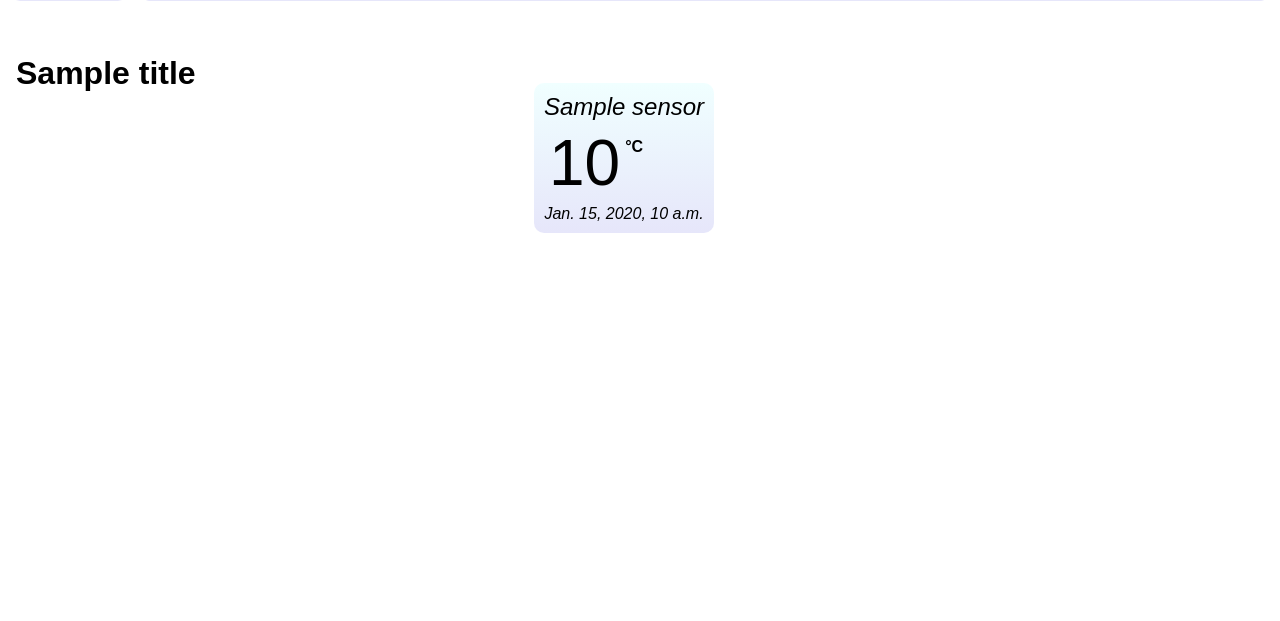
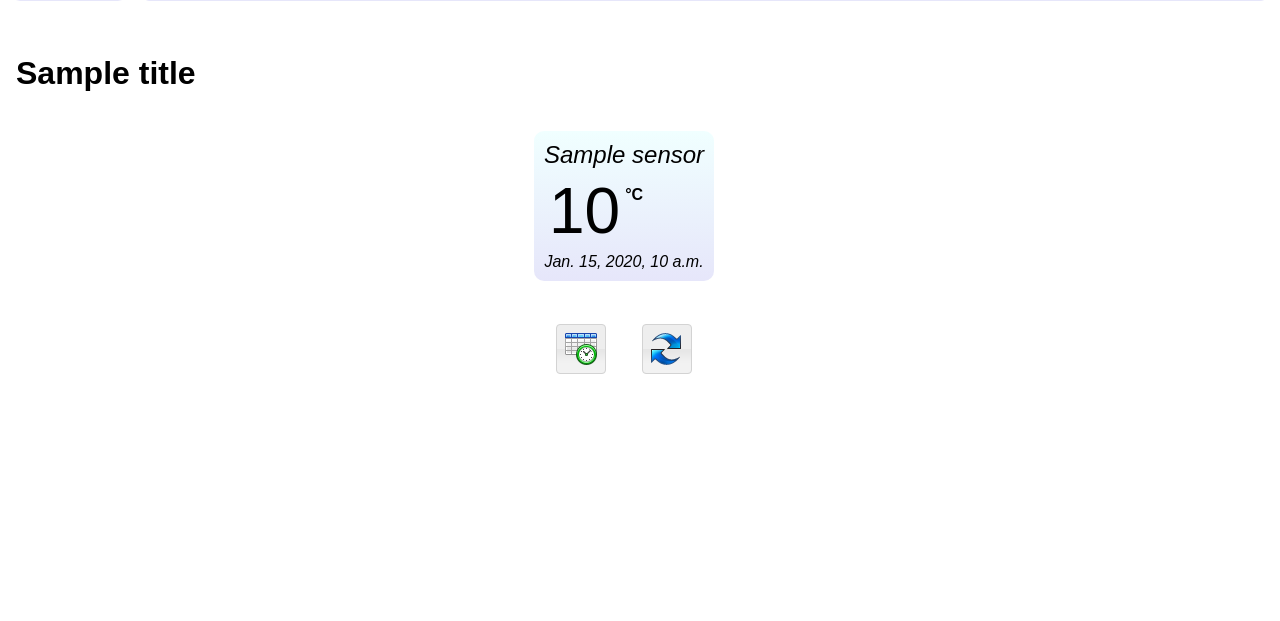
Before and after one commit to Remsouf/meta-remidomo, a Django app: template recipes-web/files/remidomo/chauffage/templates/status.html in a window 1280 px wide. Shown: the part 119-740 px from the top of the page. Run offline with Django 3.2, Linux system fonts and the light colour scheme; the template is opened without the code that fills it: most values are stand-ins (such as "Sample title", 1, 10 or a date in 2020); parts of the project's set-up code (start-up, migrations or seed data) failed here and were passed over; some libraries are stand-ins or nearby versions.

Commit message:
Ajout de boutons 'programmer' et 'refresh' sur la vue Statut

```diff
--- a/recipes-web/files/remidomo/chauffage/templates/status.html
+++ b/recipes-web/files/remidomo/chauffage/templates/status.html
@@ -3,6 +3,7 @@
 {% load static %}
 {% block extrastyle %}
 <link rel="stylesheet" type="text/css" href="{% static "css/status.css" %}" />
+<link rel="stylesheet" type="text/css" href="{% static "css/custom-icons.css" %}" />
 {% endblock %}
 
 {% block title %}Tableau de bord{% endblock %}
@@ -22,6 +23,11 @@
     </div>
     {% endfor %}
 </div>
+
+<div class="buttons" id="buttons">
+    <div class="button" id="schedule">&nbsp;</div>
+    <div class="button" id="refresh">&nbsp;</div>
+</div>
 {% endblock %}
 
 {% block script %}
@@ -30,4 +36,25 @@
         at: "center",
         of: "#content"
     });
+    $('#schedule').button({
+        icons: {
+            primary: "custom-icon-schedule"
+        },
+        text: false
+    }).click(function() {
+        window.location.href="/chauffage/program";
+    });
+    $('#refresh').button({
+        icons: {
+            primary: "custom-icon-refresh"
+        },
+        text: false
+    }).click(function() {
+        window.location.reload();
+    });
+    $('#buttons').position({
+        my: "center",
+        at: "bottom",
+        of: "#content"
+    });
 {% endblock %}
--- /dev/null
+++ b/recipes-web/files/remidomo/static/css/custom-icons.css
@@ -0,0 +1,35 @@
+.buttons {
+    display: inline;
+    padding-top: 5em;
+}
+
+.button {
+    width: 48px;
+    height: 48px;
+    margin-left: 16px;
+    margin-right: 16px;
+}
+
+.ui-button .ui-icon.custom-icon-refresh {
+    background-image: url(/static/images/refresh.png);
+    width: 48px;
+    height: 48px;
+    left: 16px;
+    top: 16px;
+}
+
+.ui-button .ui-icon.custom-icon-refresh:hover {
+    background-image: url(/static/images/refresh-hover.png);
+}
+
+.ui-button .ui-icon.custom-icon-schedule {
+    background-image: url(/static/images/schedule.png);
+    width: 48px;
+    height: 48px;
+    left: 16px;
+    top: 16px;
+}
+
+.ui-button .ui-icon.custom-icon-schedule:hover {
+    background-image: url(/static/images/schedule-hover.png);
+}
--- a/recipes-web/files/remidomo/static/css/status.css
+++ b/recipes-web/files/remidomo/static/css/status.css
@@ -42,11 +42,6 @@
     text-align: center;
 }
 
-.spacer {
-    margin-right:  5em;
-    margin-left: 5em;
-}
-
 .content {
     margin-top: 3em;
     width: 95%;
```
Also changed, not shown: recipes-web/files/remidomo/static/images/refresh-hover.png (added), recipes-web/files/remidomo/static/images/refresh.png (added), recipes-web/files/remidomo/static/images/schedule-hover.png (added), recipes-web/files/remidomo/static/images/schedule.png (added).
